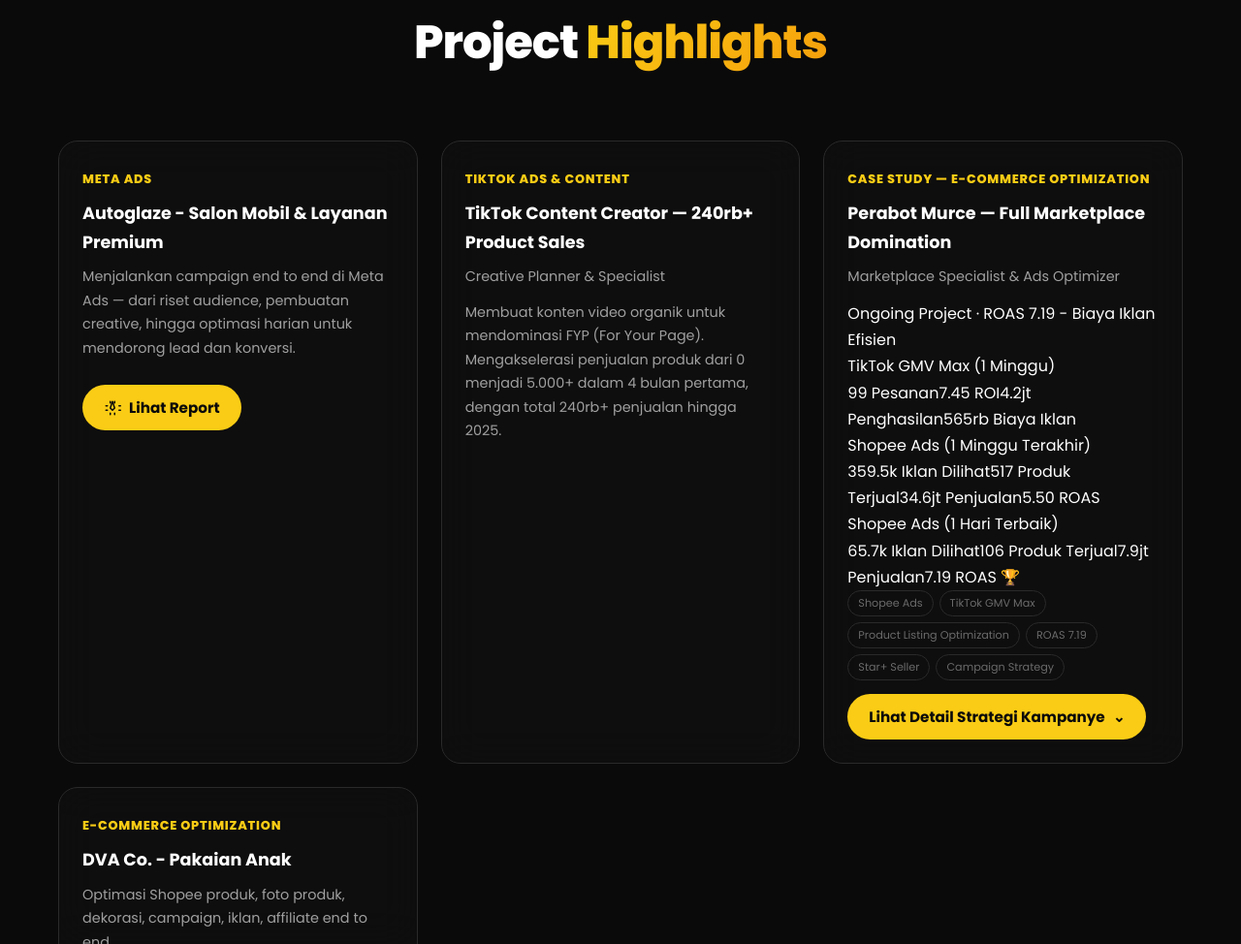
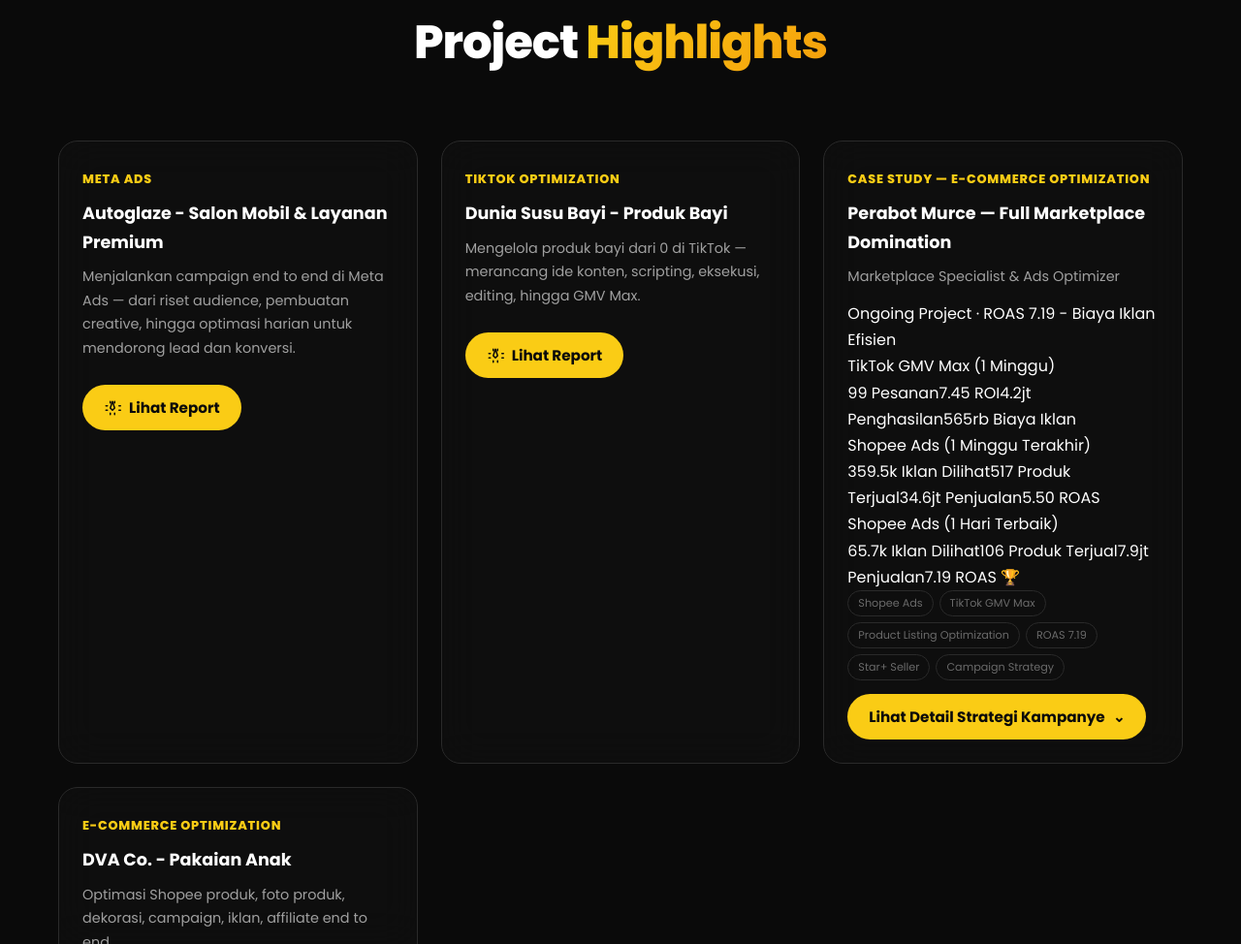
Before and after one commit to rafifrhdtm99/portfolio-streamlit, a website: page index.html in a window 1280 px wide. Shown: the part 5796-6770 px from the top of the page at 97% size. Drawn offline with Linux system fonts and the light colour scheme.

Commit message:
TikTok Optimization: card Dunia Susu Bayi + 4 slide carousel

```diff
--- a/index.html
+++ b/index.html
@@ -359,18 +359,17 @@
           </div>
         </div>
 
-                <div class="portfolio-card glass-card">
-          <div class="portfolio-badge">TikTok Ads &amp; Content</div>
+                        <div class="portfolio-card glass-card">
+          <div class="portfolio-badge">TikTok Optimization</div>
           <div class="portfolio-info">
-            <h3>TikTok Content Creator — 240rb+ Product Sales</h3>
-            <p class="portfolio-type">Creative Planner &amp; Specialist</p>
-            <p>Membuat konten video organik untuk mendominasi FYP (For Your Page). Mengakselerasi penjualan produk dari 0 menjadi 5.000+ dalam 4 bulan pertama, dengan total 240rb+ penjualan hingga 2025.</p>
+            <h3>Dunia Susu Bayi - Produk Bayi</h3>
+            <p>Mengelola produk bayi dari 0 di TikTok — merancang ide konten, scripting, eksekusi, editing, hingga GMV Max.</p>
+            <button class="portfolio-detail-btn" data-report="tiktok">
+              <svg viewBox="0 0 24 24" width="18" height="18" fill="none" stroke="currentColor" stroke-width="2" stroke-linecap="round" stroke-linejoin="round" aria-hidden="true"><path d="M9 3v2M15 3v2M9 19v2M15 19v2M3 9h2M3 15h2M21 9h2M21 15h2M12 3l-3 9 3 3 3-3-3-9z"/></svg>
+              Lihat Report
+            </button>
           </div>
         </div>
-
-
-
-
 
         <div class="portfolio-card glass-card">
           <div class="portfolio-badge">CASE STUDY — E-COMMERCE OPTIMIZATION</div>
--- a/script.js
+++ b/script.js
@@ -1018,7 +1018,14 @@
     { src: "images/dva.co minguan.png", caption: "Hasil optimasi mingguan DVA Co." },
     { src: "images/dva co. bulanan.png", caption: "Hasil optimasi bulanan DVA Co." }
   ]
-};
+,
+
+  tiktok: [
+    { src: "images/dunia susu bayi 1.jpeg", caption: "Membuat TikTok dari 0 hingga 280rb terjual." },
+    { src: "images/dunia susu bayi 2.jpeg", caption: "Membuat ide konten, eksekusi, editing hingga FYP." },
+    { src: "images/dunia susu bayi 3.jpeg", caption: "Content Creator Freelance." },
+    { src: "images/dunia susu bayi 4.jpeg", caption: "Content Creator Freelance." }
+  ]};
 
 (function () {
   const modal = document.getElementById('reportModal');
```
Also changed, not shown: images/dunia susu bayi 1.jpeg (added), images/dunia susu bayi 2.jpeg (added), images/dunia susu bayi 3.jpeg (added), images/dunia susu bayi 4.jpeg (added).
